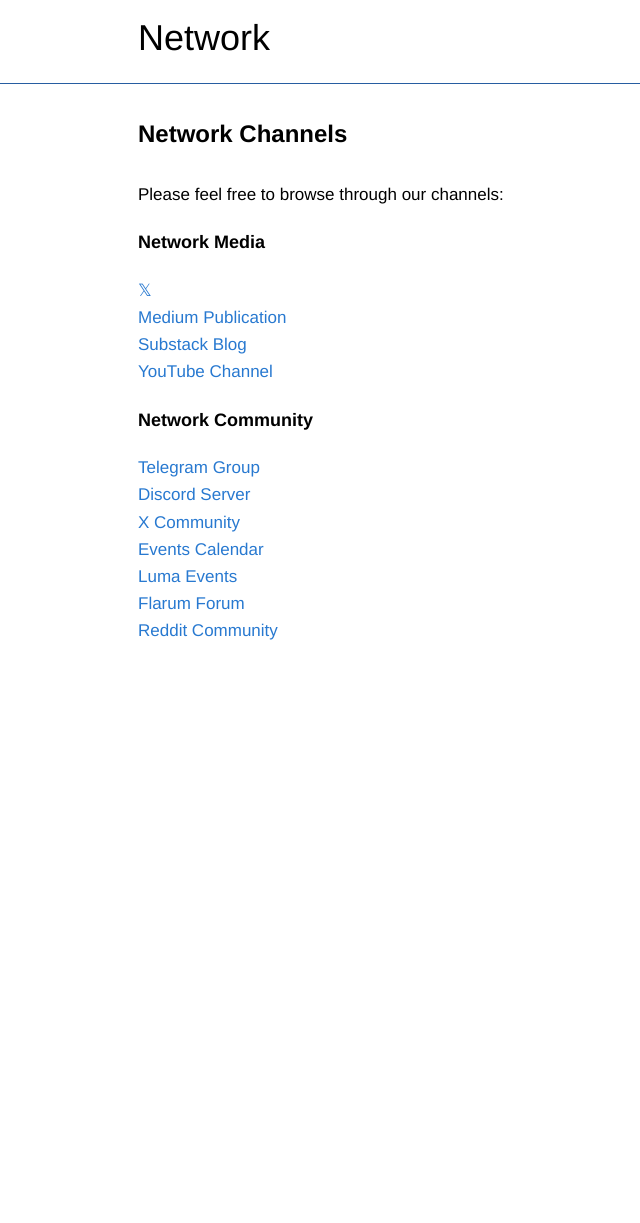
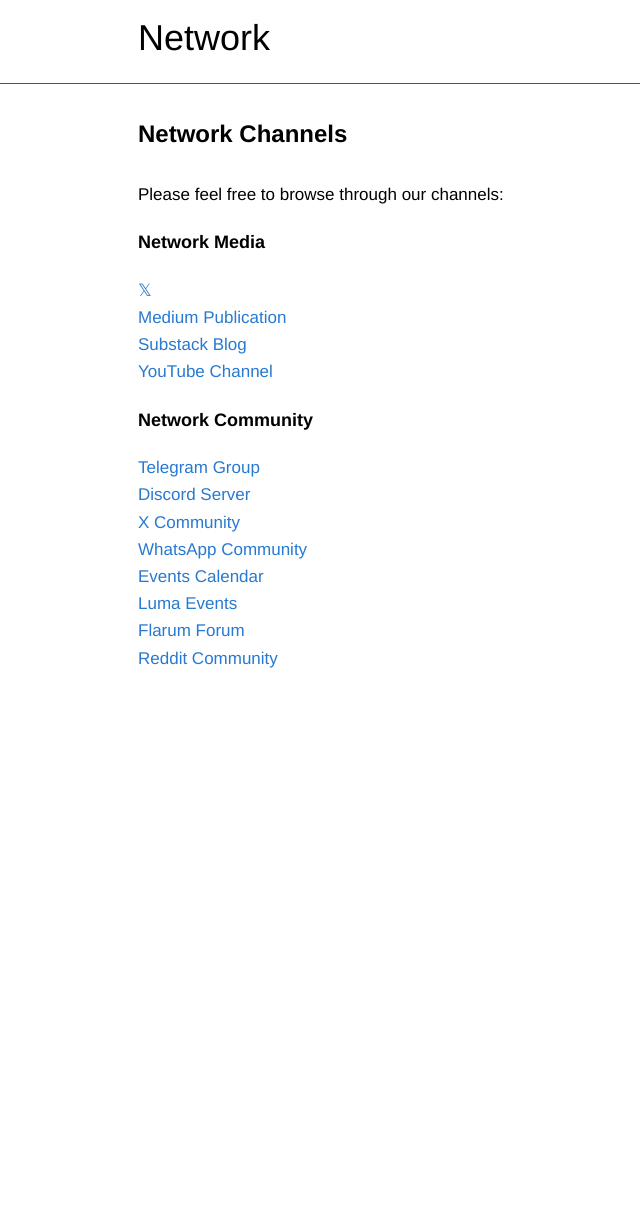
Before and after one commit to networkf/network.github.io, a Jekyll site: the page built from channels.md, in a window 1280 px wide. Shown: the whole page, without its empty margins (137-777 px from the left). Built offline with Jekyll 4.4.1, drawn with Linux system fonts in a browser that asks for light colours; some web fonts are replaced; our own code applies the rules of GitHub Pages for plain Markdown files; the repository's description, which GitHub fills in, is left out; before the commit the page ends 1196 px from its top, so only the background shows below that.

Commit message:
Update channels.md

```diff
--- a/channels.md
+++ b/channels.md
@@ -29,6 +29,8 @@ Please feel free to browse through our channels:
 <br>
 <a href="https://x.com/i/communities/1725849980240384096">X Community</a>
 <br>
+<a href="https://chat.whatsapp.com/LI1VOEw8rLeG38T7MHW6O0">WhatsApp Community</a>
+<br>
 <a href="https://www.notion.so/networkfoundation/210b521638de80c8a1ccec5b52f7d82c">Events Calendar</a>
 <br>
 <a href="https://lu.ma/user/net_work">Luma Events</a>
```
